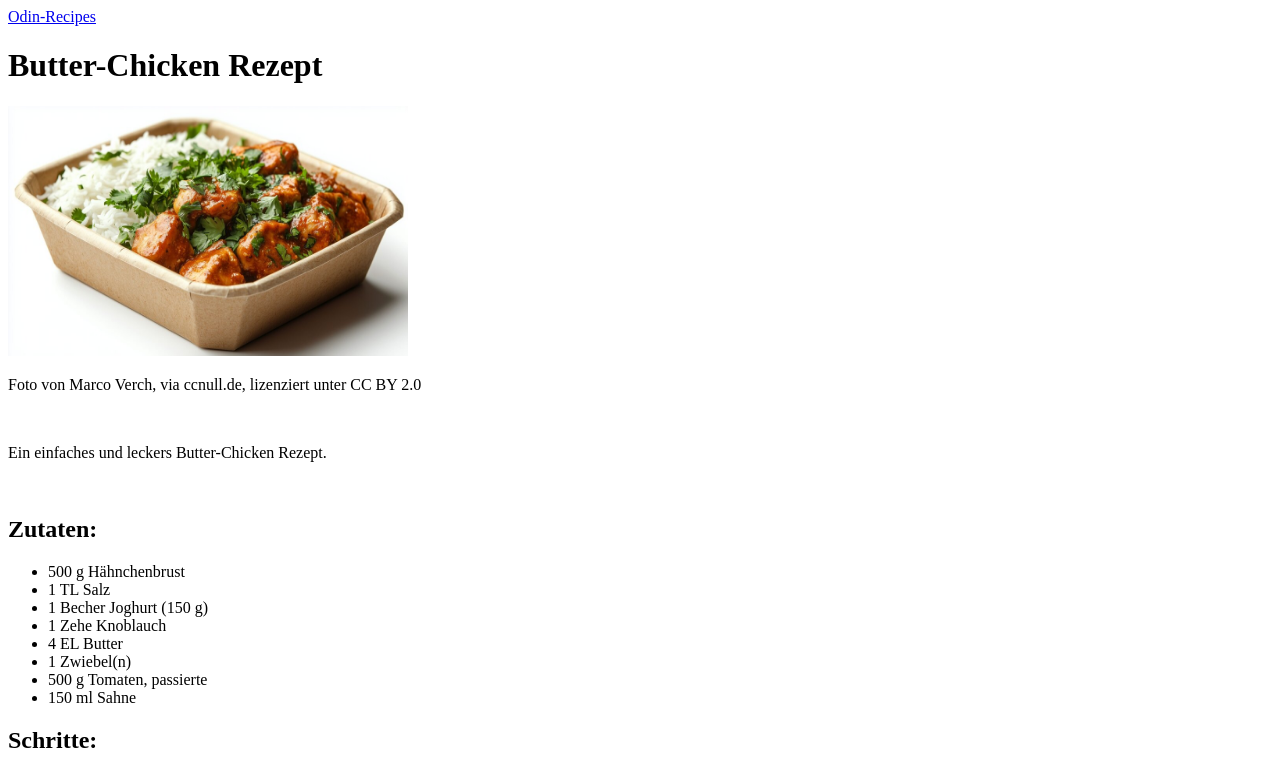
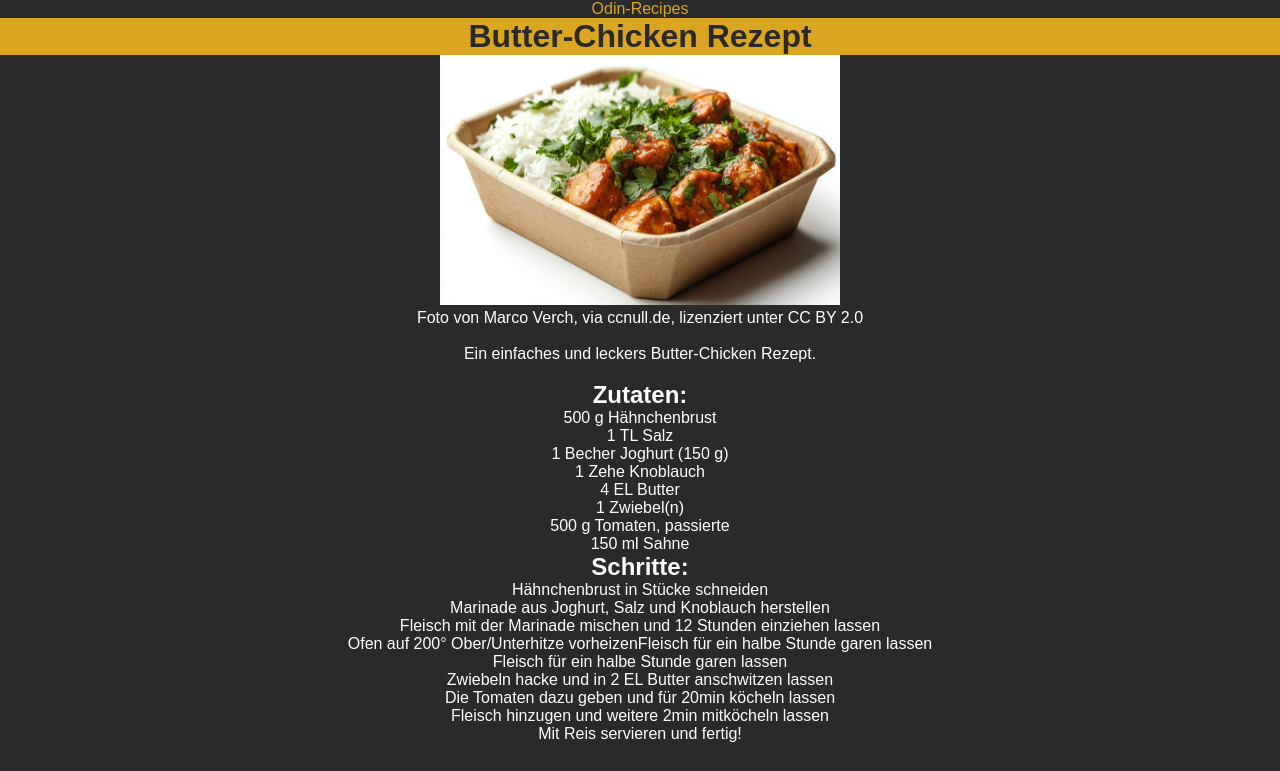
Before and after one commit to chippythechap/odin-recipes, a plain HTML site: page recipes/butter_chicken.html in a window 1280 px wide. Shown: the top 771 px of the page. Drawn offline with Linux system fonts and the light colour scheme.

Commit message:
Style is now applied
No specifific problem got fixed

```diff
--- a/recipes/butter_chicken.html
+++ b/recipes/butter_chicken.html
@@ -3,6 +3,7 @@
 <head>
     <meta charset="UTF-8">
     <meta name="viewport" content="width=device-width, initial-scale=1.0">
+    <link rel="stylesheet" href="../style.css">
     <title>Butter-Chicken Rezept</title>
 </head>
 <body>
--- /dev/null
+++ b/style.css
@@ -0,0 +1,20 @@
+* {
+    margin: 0;
+    padding: 0;
+    box-sizing: border-box;
+    font-family: Arial, Helvetica, sans-serif;
+    background-color: rgb(42, 42, 42);
+    color: white;
+    text-align: center;
+}
+
+h1 {
+    color:rgb(42, 42, 42);
+    background-color: goldenrod;
+}
+
+a {
+    color: goldenrod;
+    text-decoration: none;
+    display: inline-block;
+}
```
Also changed, not shown: index.html (+1 -0 lines), recipes/carbonara.html (+1 -0 lines), recipes/cheese_spaetzle.html (+1 -0 lines).
